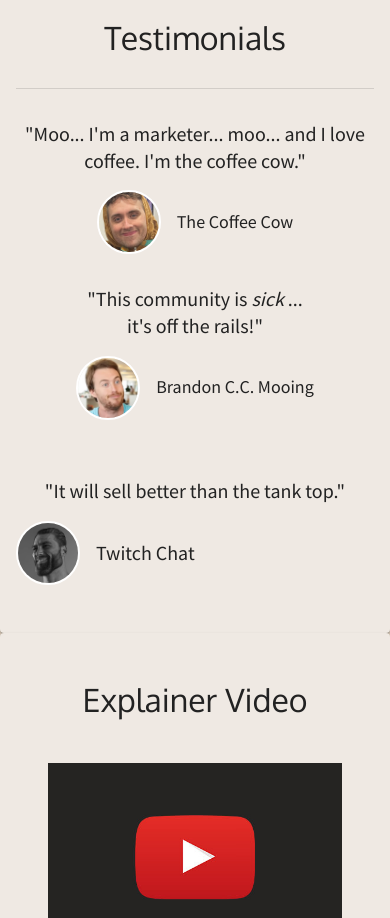
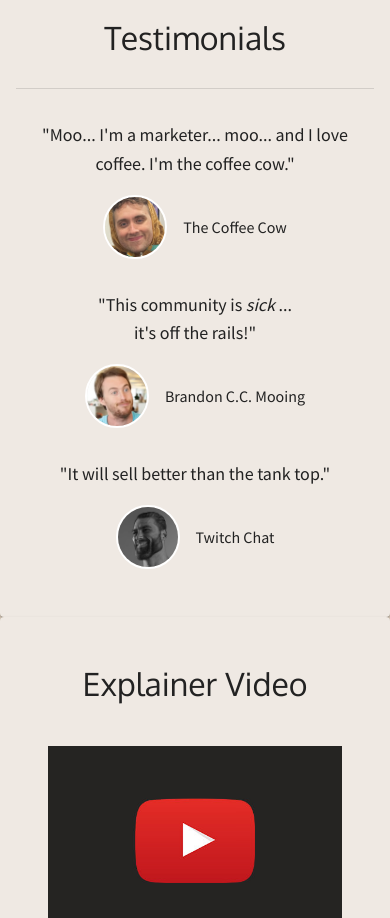
Before and after one commit to EverAnh/coffee-cow-website, a Next.js app: page / in a window 390 px wide. Shown: the part 1940-2858 px from the top of the page. Built offline with nearby package versions, Linux system fonts and the light colour scheme.

Commit message:
make mobile/responsive version of the testimonials section

```diff
--- a/components/testimonials.js
+++ b/components/testimonials.js
@@ -9,63 +9,62 @@ import Divider from '@mui/material/Divider'
 
 export default function Testimonials(props) {
   return (
-    <Paper id="testimonials" sx={{py: 4}}>
+    <Paper id='testimonials' sx={{py: 4}}>
     <Container sx={{my: 2}}>
-      <Typography component="h1" variant="h3" gutterBottom align="center" sx={{fontFamily: 'Oxygen, sans-serif'}}>
+      <Typography component='h1' variant='h3' gutterBottom align='center' sx={{fontFamily: 'Oxygen, sans-serif'}}>
         Testimonials
       </Typography>
       <Divider sx={{my: 4}} />
       <Grid container spacing={4}>
-        <Grid item xs={12} sm={12} md={4}>
-          <Stack direction="column" spacing={2}>
-            <Typography variant="h5" align="center">
+        <Grid item xs={12} sm={4}>
+          <Stack direction='column' spacing={2}>
+            <Typography variant='h6' align='center'>
               &quot;Moo... I&apos;m a marketer... moo... and I love coffee. I&apos;m the coffee cow.&quot;
             </Typography>
-            <Stack direction="row" sx={{justifyContent: "center", alignItems: "center"}}>
+            <Stack direction='row' sx={{justifyContent: 'center', alignItems: 'center'}}>
               <Avatar
-                alt=""
-                src="../images/furry.png"
-                elevation="1"
-                sx={{ width: 64, height: 64, border: "2px solid white" }}
+                alt=''
+                src='../images/furry.png'
+                elevation='1'
+                sx={{ width: 64, height: 64, border: '2px solid white' }}
               />
-              <Typography variant="h6" sx={{ml: 2, my: 0, height: "fit-content"}}>
+              <Typography variant='subtitle1' sx={{ml: 2, my: 0}}>
                 The Coffee Cow
               </Typography>
             </Stack>
           </Stack>
         </Grid>
-        <Grid item xs={12} sm={12} md={4}>
-          <Stack direction="column" spacing={2}>
-            <Typography variant="h5" align="center">
+        <Grid item xs={12} sm={4}>
+          <Stack direction='column' spacing={2}>
+            <Typography variant='h6' align='center'>
               &quot;This community is <em>sick</em> ...<br /> it&apos;s off the rails!&quot;
             </Typography>
-            <Stack direction="row" sx={{justifyContent: "center", alignItems: "center"}}>
+            <Stack direction='row' sx={{justifyContent: 'center', alignItems: 'center'}}>
               <Avatar
-                alt=""
-                src="../images/jake.png"
-                elevation="1"
-                sx={{ width: 64, height: 64, border: "2px solid white" }}
+                alt=''
+                src='../images/jake.png'
+                elevation='1'
+                sx={{ width: 64, height: 64, border: '2px solid white' }}
               />
-              <Typography variant="h6" sx={{ml: 2, my: 0, height: "fit-content"}}>
+              <Typography variant='subtitle1' sx={{ml: 2, my: 0}}>
                 Brandon C.C. Mooing
               </Typography>
             </Stack>
           </Stack>
         </Grid>
-        <Grid item xs={12} sm={12} md={4}>
-          <Stack direction="column" spacing={2}>
-            <Typography variant="h5" align="center">
-              <br />
+        <Grid item xs={12} sm={4}>
+          <Stack direction='column' spacing={2}>
+            <Typography variant='h6' align='center'>
               &quot;It will sell better than the tank top.&quot;
             </Typography>
-            <Stack direction="row" sx={{alignItems: "center"}}>
+            <Stack direction='row' sx={{justifyContent: 'center', alignItems: 'center'}}>
               <Avatar
-                alt=""
-                src="../images/gigachad.png"
-                elevation="1"
-                sx={{ width: 64, height: 64, border: "2px solid white" }}
+                alt=''
+                src='../images/gigachad.png'
+                elevation='1'
+                sx={{ width: 64, height: 64, border: '2px solid white' }}
               />
-              <Typography variant="h5" sx={{ml: 2, my: 0, height: "fit-content"}}>
+              <Typography variant='subtitle1' sx={{ml: 2, my: 0}}>
                 Twitch Chat
               </Typography>
             </Stack>
```
